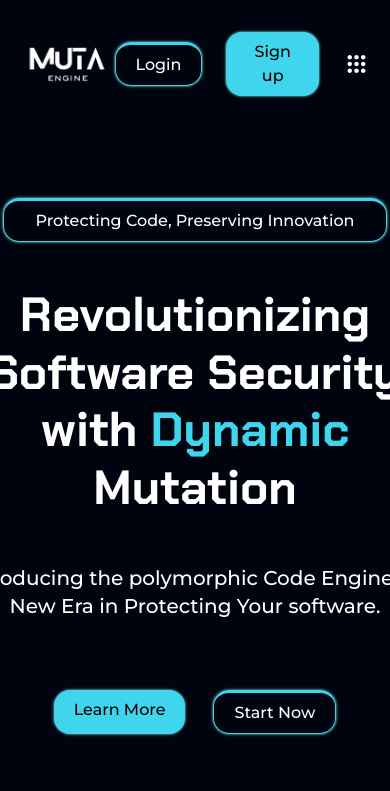
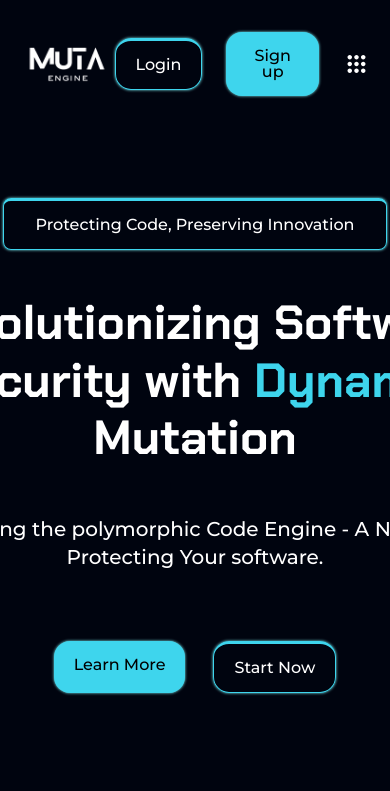
Before and after one commit to priyarathore20/muta-engine, a Next.js app: page / in a window 390 px wide. Shown: the top 791 px of the page. Built offline with nearby package versions, Linux system fonts and the light colour scheme.

Commit message:
responsiveness

```diff
--- a/src/Containers/Home/HeroSection.jsx
+++ b/src/Containers/Home/HeroSection.jsx
@@ -4,13 +4,12 @@ import React from "react";
 
 const HeroSection = () => {
   return (
-    <div className="flex justify-center lg:justify-between items-center mt-[70px] mb-[100px]">
-      <div className="flex flex-col flex-[0.8] items-center lg:items-start text-center lg:text-left">
+    <div className="flex justify-center lg:justify-between items-center gap-24 mt-[70px] mb-[100px]">
+      <div className="flex flex-col flex-1 lg:flex-[0.6] items-center lg:items-start text-center lg:text-left">
         <div className="w-full max-w-96">
-          <Button
-            label={"Protecting Code, Preserving Innovation "}
-            variant={"outlined"}
-          />
+          <p className="bg-transparent shadow-custom px-5 py-4 border border-t-[3px] border-blue rounded-lg font-medium font-montserrat text-center text-white leading-4 cursor-pointer">
+            Protecting Code, Preserving Innovation{" "}
+          </p>
         </div>
         <div className="mt-11 mb-12">
           <h2 className="font-bold font-chakra text-5xl text-white lg:text-[60px] leading-[120%]">
@@ -29,7 +28,7 @@ const HeroSection = () => {
           <Button label={"Start Now"} variant={"outlined"} />
         </div>
       </div>
-      <div className="lg:block hidden">
+      <div className="lg:block flex-[0.4] hidden">
         <Image alt="" src="/hero-img.png" width={500} height={500} />
       </div>
     </div>
--- a/src/components/Button.jsx
+++ b/src/components/Button.jsx
@@ -5,7 +5,7 @@ const Button = ({ label, variant }) => {
   return (
     <div
       className={classNames(
-        "py-2 px-5 text-center font-montserrat font-medium cursor-pointer rounded-2xl",
+        "py-4 px-5 text-center font-montserrat leading-4 font-medium cursor-pointer rounded-2xl",
         {
           "bg-blue text-black shadow-custom": variant === "contained",
           "bg-transparent border border-t-[3px] shadow-custom text-white border-blue":
--- a/src/components/Header.jsx
+++ b/src/components/Header.jsx
@@ -18,7 +18,7 @@ const Header = () => {
           <Link
             key={i}
             href="#"
-            className="border-white pb-2 hover:border-b-2 font-medium text-white leading-4"
+            className="hover:border-white mx-2 pb-2 border-transparent border-b-2 font-medium text-white leading-4 tracking-wide transition-all"
           >
             {item}
           </Link>
```
